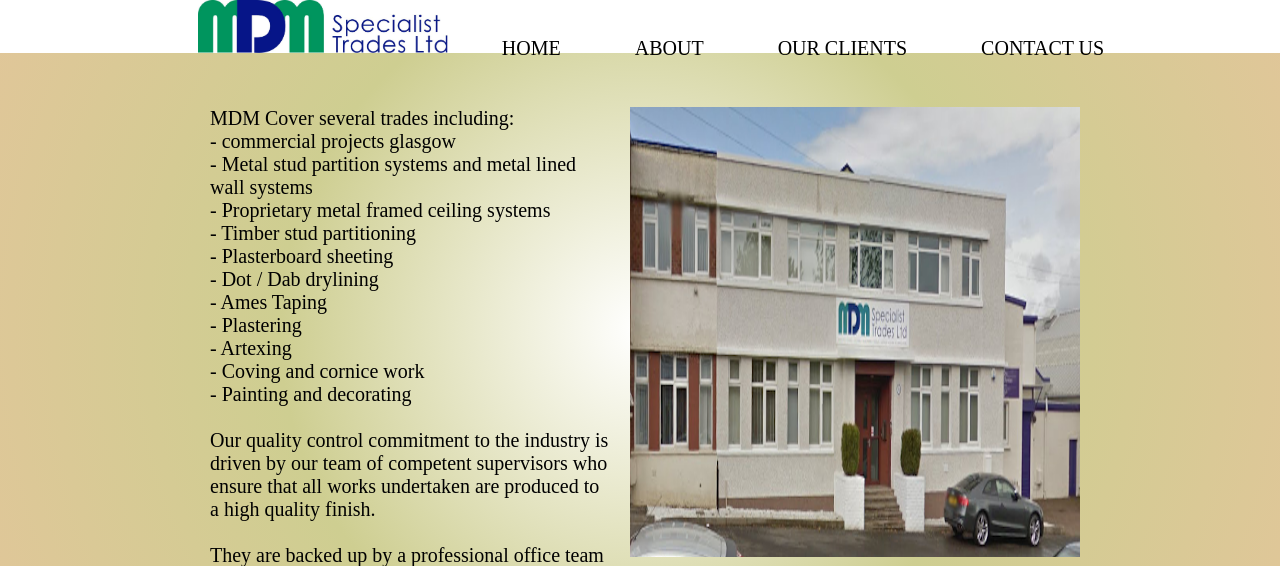
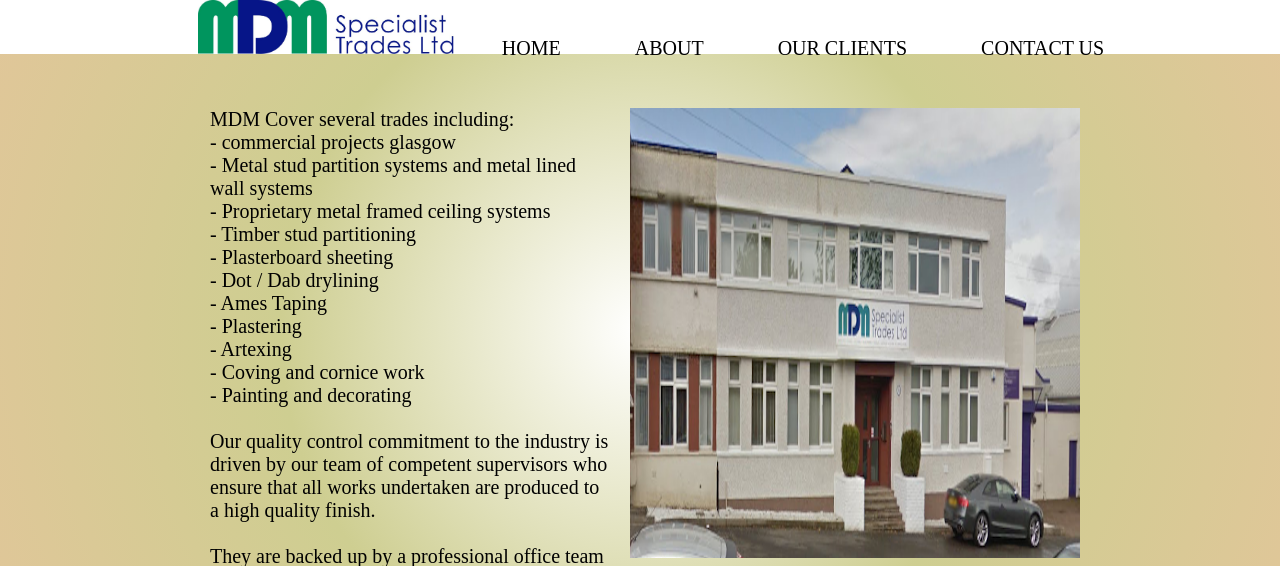
Before and after one commit to JackWatters/mdm_trades_project, a Django app: page /trades/about/ in a window 1280 px wide; the page is wider, and only the part inside the window is pictured. Shown: the top 566 px of that part. Run offline with Django 3.2, Linux system fonts and the light colour scheme.

Commit message:
some changes

```diff
--- a/mdm_trades_project/settings.py
+++ b/mdm_trades_project/settings.py
@@ -32,7 +32,7 @@
 DEBUG = True
 
 
-ALLOWED_HOSTS = ['jackwatters.pythonanywhere.com']
+ALLOWED_HOSTS = ['*']
 
 
 # Application definition
--- a/static/trades/style.css
+++ b/static/trades/style.css
@@ -26,8 +26,8 @@
     position: relative;
     float: left;
     left: 70px;
-    height: 30%;
-    width: 250px;
+    height: device-height;
+    max-width: 25%;
 }
 
 
@@ -226,8 +226,11 @@
 @media screen and (max-width: 768px) {
     #primary { width:100%; }
     #secondary { width:100%; margin:0; border:none; }
+}
+
+@-ms-viewport{
+  width: device-width;
+}
 
 
 img { max-width: 100%; }
-
-}
--- a/templates/trades/base.html
+++ b/templates/trades/base.html
@@ -8,6 +8,7 @@
         <link rel="icon" href="data:,">
         <meta charset="UTF-8" />
         <meta name="viewport" content="width=device-width,initial-scale=1,maximum-scale=1,user-scalable=no">
+        <meta name="viewport" content="height=device-height,initial-scale=1,maximum-scale=1,user-scalable=no">
         <meta http-equiv="X-UA-Compatible" content="IE=edge,chrome=1">
         <meta name="HandheldFriendly" content="true">
         <title> {% block title_block %}  {% endblock %} </title>
```
